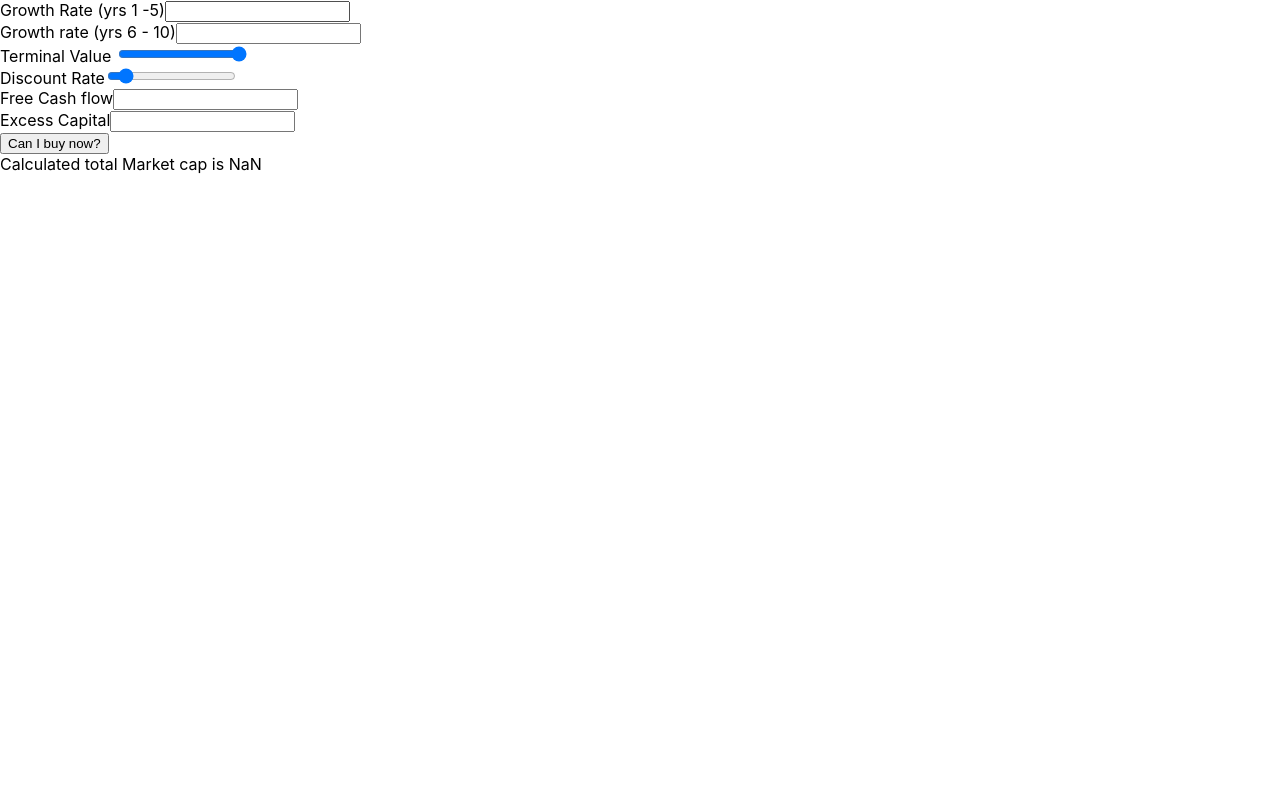
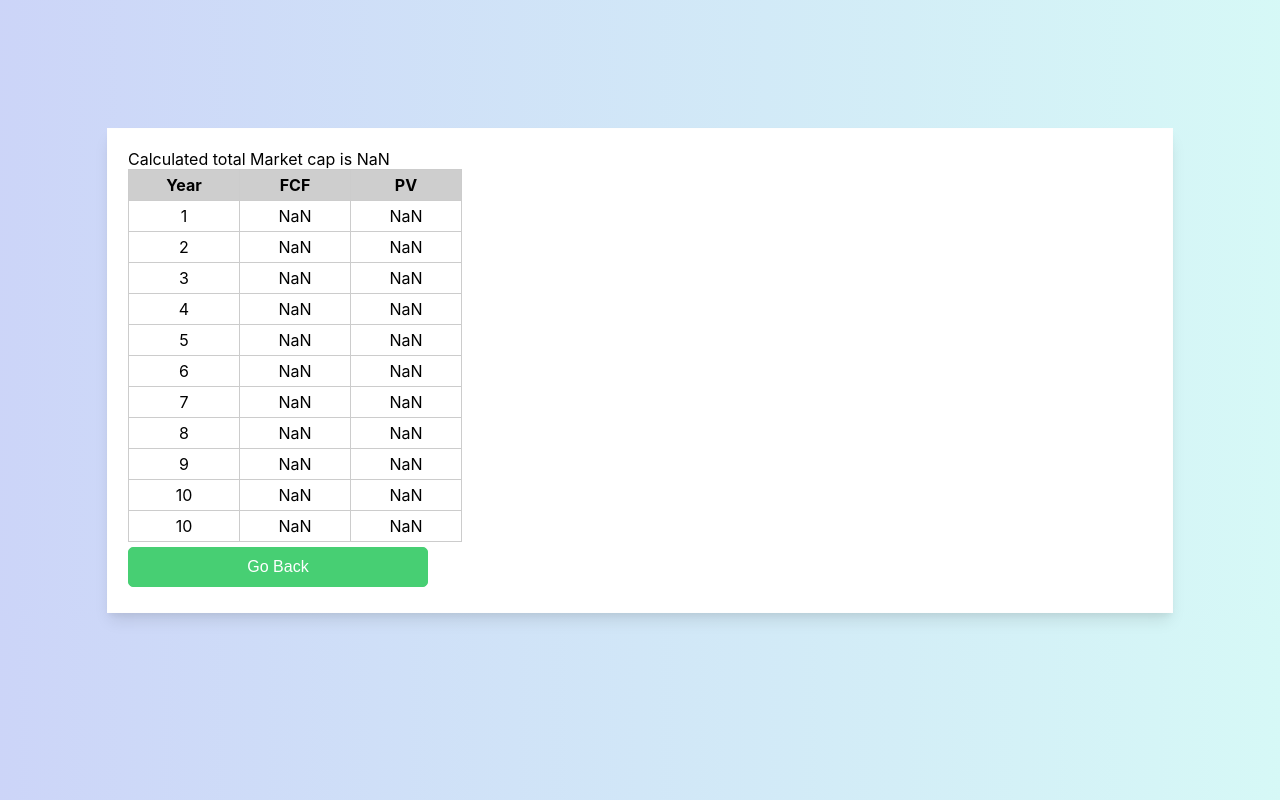
Before and after one commit to vinothkumar1010/canibuynow, a React (Create React App) app: page / in a window 1280 px wide. Both pictures are taken after a click on the button "Can I buy now?". Built offline with nearby package versions, Linux system fonts and the light colour scheme.

Commit message:
updated UI and fixed functionality issues

```diff
--- a/public/index.html
+++ b/public/index.html
@@ -9,6 +9,7 @@
       name="description"
       content="Web site created using create-react-app"
     />
+
     <link rel="apple-touch-icon" href="%PUBLIC_URL%/logo192.png" />
     <!--
       manifest.json provides metadata used when your web app is installed on a
--- a/src/App.css
+++ b/src/App.css
@@ -1,3 +1,13 @@
+body
+{
+	background:  linear-gradient(90deg, rgba(0, 43, 220, 0.2) 0%, rgba(50, 222, 212, 0.2) 100%);
+
+}
+.container
+{
+	margin-top:10%;
+}
+
 /* ==== GRID SYSTEM ==== */
 .resp-row {
 	position: relative;
--- a/src/App.js
+++ b/src/App.js
@@ -1,10 +1,17 @@
 import {useReducer,useEffect} from "react"
 import Decision from "./Decision"
+import "./App.css"
+import "./component.css"
+import Tooltip from "./components/Tootip/index"
+
+
 const initialState = {
   fcfEachyear: [],
+  pvEachYear:[],
   tenthYearFCF: 0,
   futureCashFlow: null,
-  marketCapCal:0
+  marketCapCal:0,
+  showDecision:false
 };
 
 const reducer = (state, {type,value}) => {
@@ -18,15 +25,23 @@ const reducer = (state, {type,value}) => {
       return  {...state, tenthYearFCF:value };
     case "updateFutureCashFlow":
       return  {...state, futureCashFlow:value };
+    case "updatePresentValue":
+      return  {...state, pvEachYear:value };
+    case "updateTenthYearPresentValue":
+      return  {...state, tenthYearPV:value };
     case "updateMarketCap":
       return  {...state, marketCapCal:value };
+    case "showHideResult":
+      return  {...state, showDecision:value };
+    case "setDiscountRate":
+      return  {...state, selectedDiscountRate:value };
     default:
         return state;
   }
 };
 function App() {
   const [state, dispatch] = useReducer(reducer, initialState);
-  const { fcfEachyear, tenthYearFCF, futureCashFlow,marketCapCal} = state;
+  const { fcfEachyear,selectedDiscountRate, pvEachYear,tenthYearFCF, tenthYearPV,futureCashFlow,marketCapCal,showDecision} = state;
   function updateSelectedValue(elem)
   {
       document.getElementById((elem.id)+"Selected").innerHTML=elem.value;
@@ -54,13 +69,13 @@ function App() {
     for(let i=2;i<=5;i++)
     {
       nextCashFlow=nextCashFlow+(nextCashFlow*firstFiveGR)
-      console.log(Math.round(nextCashFlow)+ "   " + nextCashFlow)
+     // console.log(Math.round(nextCashFlow)+ "   " + nextCashFlow)
       fcfYearBreakDown.push(nextCashFlow)
     }
     for(let i=6;i<=10;i++)
     {
       nextCashFlow=nextCashFlow+(nextCashFlow*nextFiveYearGR)
-      console.log(Math.round(nextCashFlow)+ "   " + nextCashFlow)
+     // console.log(Math.round(nextCashFlow)+ "   " + nextCashFlow)
       fcfYearBreakDown.push(nextCashFlow)
     }
     let TenthYearFCF=nextCashFlow*terminalValue;
@@ -80,30 +95,51 @@ function App() {
   }
   useEffect(() => {
     let discountRate=parseInt(document.getElementById("discountValue").value)/100;
-
+    dispatch(
+      {
+        type:"setDiscountRate",
+        value:discountRate
+      });
     if(fcfEachyear.length>0)
     calculatePresentValue(discountRate)
 }, [fcfEachyear])
 useEffect(()=>{
   let excessCapital=parseFloat(document.getElementById("excessCapital").value);
   if(futureCashFlow !== null)
-    calculateIntrinsicValue(excessCapital).then(console.log("hai"));
+    calculateIntrinsicValue(excessCapital)
 },[futureCashFlow])
   const calculatePresentValue=async (discountRate)=>
   {
     console.log(fcfEachyear)
+    let pvEachYearBreakDown=[];
       let presentvalue=0
+      let totalPresentValue=0
        fcfEachyear.forEach((value,index) => {
-        presentvalue+=(value/Math.pow((1+discountRate),(index+1)));
+        presentvalue=(value/Math.pow((1+discountRate),(index+1)));
+        totalPresentValue+=presentvalue;
+        console.log(presentvalue)
+        pvEachYearBreakDown.push(presentvalue)
       });
       let valueOfCompany=(tenthYearFCF/Math.pow((1+discountRate),10));
-      let futureCashFlowValue=valueOfCompany+presentvalue;
-
+      let futureCashFlowValue=valueOfCompany+totalPresentValue;
+      console.log("PV each year")
+      console.log(pvEachYearBreakDown)
+      console.log("*********")
       dispatch(
         {
           type:"updateFutureCashFlow",
           value:futureCashFlowValue
         })
+        dispatch(
+          {
+            type:"updatePresentValue",
+            value:pvEachYearBreakDown
+          })
+          dispatch(
+            {
+              type:"updateTenthYearPresentValue",
+              value:valueOfCompany
+            })
       return true;
   }
   const calculateIntrinsicValue= async (excessCapital)=>
@@ -118,39 +154,71 @@ useEffect(()=>{
       })
     return true;
   }
+  useEffect(()=>{
+  if(marketCapCal !== 0)
+  dispatch(
+    {
+      type:"showHideResult",
+      value:true
+    })
+},[marketCapCal])
+const returnToValues=()=>
+{
+  dispatch(
+    {
+      type:"showHideResult",
+      value:false
+    })
+}
   return (
-    <div className="App">
+
+    <div className="container">
+
+   {(!showDecision || (showDecision === undefined))?
+    (<div className="valuesForCalculate componentContainer">
       <div>
-        <label htmlFor="firstFiveYearGR">Growth Rate (yrs 1 -5)</label>
+        <label htmlFor="firstFiveYearGR">Growth Rate (yrs 1 -5) {<Tooltip/>}</label>
         <input type="text" id="firstFiveYearGR" name="firstFiveYearGR" />
       </div>
       <div>
-        <label htmlFor="nextFiveYearGR">Growth rate (yrs 6 - 10)</label>
+        <label htmlFor="nextFiveYearGR">Growth rate (yrs 6 - 10) {<Tooltip/>}</label>
         <input type="text" id="nextFiveYearGR" name="nextFiveYearGR" />
       </div>
       <div>
-        <label htmlFor="terminalValue">Terminal Value <span id="terminalValueSelected"></span></label>
+        <label htmlFor="terminalValue">Terminal Value {<Tooltip/>} <span id="terminalValueSelected"></span></label>
         <input type="range" id="terminalValue" name="terminalValue" min="10" max="15" onChange={event => updateSelectedValue(event.target)}/>
       </div>
       <div>
-        <label htmlFor="discountValue">Discount Rate<span id="discountValueSelected"></span></label>
+        <label htmlFor="discountValue">Discount Rate {<Tooltip/>}<span id="discountValueSelected"></span></label>
         <input type="range" id="discountValue" name="discountValue" onChange={event => updateSelectedValue(event.target)}
-          min="0" max="100" value="10"/>
+          min="0" max="100" />
       </div>
       <div>
-        <label htmlFor="freeCashFlow">Free Cash flow</label>
+        <label htmlFor="freeCashFlow">Free Cash flow {<Tooltip/>}</label>
         <input type="text" id="freeCashflow" name="freeCashflow" />
       </div>
       <div>
-        <label htmlFor="excessCapital">Excess Capital</label>
+        <label htmlFor="excessCapital">Excess Capital {<Tooltip/>}</label>
         <input type="text" id="excessCapital" name="excessCapital"  />
       </div>
       <div>
         <button id="canIBuyNow" name="canIBuyNow" onClick={calculateIntrinsic}>Can I buy now?</button>
       </div>
-      <div>
-        Calculated total Market cap is {marketCapCal}
-      </div>
+      </div>):
+      (<div className="componentContainer">
+
+          <div>
+          Calculated total Market cap is {Math.round(marketCapCal)}
+        </div>
+          <Decision data={state} />
+          <div>
+            <button id="returnToCalculate" name="returnToCalculate" onClick={returnToValues}>Go Back</button>
+          </div>
+      </div>)
+      }
+
+
+
     </div>
   );
 }
--- a/src/Decision.js
+++ b/src/Decision.js
@@ -1,5 +1,41 @@
-function Decision()
+function Decision(props)
 {
-    return <div>This is the decision component</div>
+    const generateColumns=(combinedValues)=>{
+        let columns=[]
+        if(combinedValue.fcfBreakDown.length===combinedValue.pvValue.length)
+        {
+            let numberofRows=combinedValue.fcfBreakDown.length;
+            for(let i=1;i<=numberofRows;i++)
+            {
+                columns.push(<tr><td>{i}</td>
+                          <td>{Math.round(combinedValue.fcfBreakDown[i-1])}</td>
+                          <td>{Math.round(combinedValue.pvValue[i-1])}</td></tr>)
+            }
+            columns.push(<tr><td>{numberofRows}</td>
+                <td>{Math.round(props.data.tenthYearFCF)}</td>
+                <td>{Math.round(props.data.tenthYearPV)}</td></tr>)
+        }
+        return columns;
+
+    }
+    console.log("Gonna render decision")
+    console.log(props.data)
+    let combinedValue=Object.assign({},{"fcfBreakDown":props.data.fcfEachyear,"pvValue":props.data.pvEachYear})
+    console.log(combinedValue)
+    return <div id="Decision">
+        <table>
+            <thead>
+                <tr>
+                    <th>Year</th>
+                    <th>FCF</th>
+                    <th>PV</th>
+                </tr>
+            </thead>
+            <tbody>
+                {generateColumns(combinedValue)}
+            </tbody>
+        </table>
+
+    </div>
 }
 export default Decision;
--- /dev/null
+++ b/src/component.css
@@ -0,0 +1,77 @@
+.componentContainer
+{
+    width:80%;
+    margin:0 auto;
+    border:1px solid #fefefe;
+    box-shadow: rgba(0, 0, 0, 0.1) 0px 10px 15px -3px, rgba(0, 0, 0, 0.05) 0px 4px 6px -2px;
+    padding:20px;
+    background-color: #fff;
+    position: relative;
+}
+input[type="text"],input[type="number"]
+{
+    border:1px solid #ccc;
+    height:30px;
+    border-radius: 3px;
+    display: block;
+    margin:8px 0 8px 0;
+    width:100%;
+}
+button
+{
+	background-color: #47cf73;
+	border:1px solid #47cf73;
+	padding:10px;
+	color:#fff;
+	border-radius: 5px;
+	width:100%;
+	text-align: center;
+	font-size: 1em;
+	margin:5px 0;
+}
+label
+{
+    display: block;
+}
+.tooltipIcon
+{
+    width:15px;
+    height:15px;
+    fill: aqua;
+}
+table
+{
+    border-collapse: collapse;
+    border:1px solid #ccc;
+}
+table > thead
+{
+    background-color:#CECECE;
+}
+tr > td,tr > th
+{
+    padding:5px;
+    width:100px;
+    text-align: center;
+    border:1px solid #ccc;
+}
+
+@media only screen and (min-width: 768px) {
+    .container
+    {
+        position: relative;
+    }
+    .valuesForCalculate
+    {
+        max-width: 760px;
+
+    }
+    input[type="text"],input[type="number"]
+    {
+            width: 300px;
+    }
+    button
+    {
+        width: 300px;
+    }
+}
--- /dev/null
+++ b/src/components/Tootip/index.js
@@ -0,0 +1,5 @@
+function Tooltip()
+{
+    return (<svg viewBox="0 0 24 24" focusable="false" className="tooltipIcon"><path fill="none" d="M0 0H24V24H0z"></path><path d="M12 22C6.477 22 2 17.523 2 12S6.477 2 12 2s10 4.477 10 10-4.477 10-10 10zm0-2a8 8 0 1 0 0-16 8 8 0 0 0 0 16zm-1-5h2v2h-2v-2zm2-1.645V14h-2v-1.5a1 1 0 0 1 1-1 1.5 1.5 0 1 0-1.471-1.794l-1.962-.393A3.501 3.501 0 1 1 13 13.355z" fill="currentColor"></path></svg>)
+}
+export default Tooltip;
```
